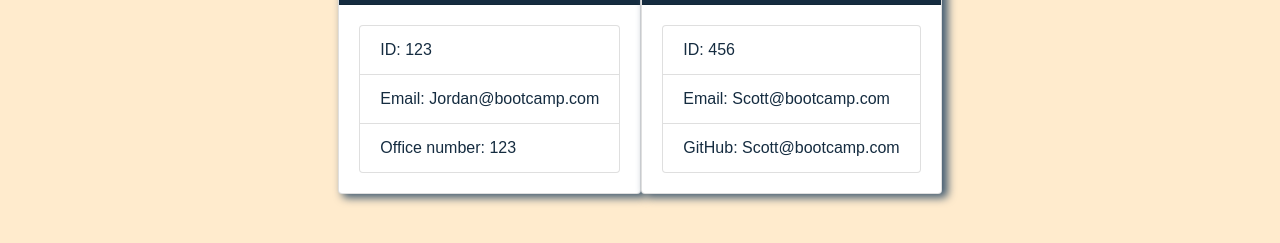
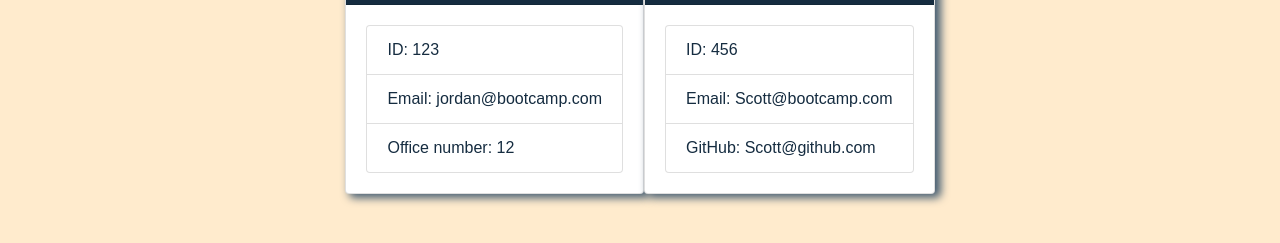
Before and after one commit to jmo1point0/TeamProfileGenerator, a website: page 02-Homework/Develop/output/team.html in a window 1280 px wide. Shown: the part 323-566 px from the top of the page. Drawn offline with nearby package versions, Linux system fonts and the light colour scheme.

Commit message:
updated readme

```diff
--- a/02-Homework/Develop/output/team.html
+++ b/02-Homework/Develop/output/team.html
@@ -31,8 +31,8 @@
     <div class="card-body">
         <ul class="list-group">
             <li class="list-group-item">ID: 123</li>
-            <li class="list-group-item">Email: <a href="mailto:Jordan@bootcamp.com">Jordan@bootcamp.com</a></li>
-            <li class="list-group-item">Office number: 123</li>
+            <li class="list-group-item">Email: <a href="mailto:jordan@bootcamp.com">jordan@bootcamp.com</a></li>
+            <li class="list-group-item">Office number: 12</li>
         </ul>
     </div>
 </div>
@@ -45,7 +45,7 @@
         <ul class="list-group">
             <li class="list-group-item">ID: 456</li>
             <li class="list-group-item">Email: <a href="mailto:Scott@bootcamp.com">Scott@bootcamp.com</a></li>
-            <li class="list-group-item">GitHub: <a href="https://github.com/Scott@bootcamp.com" target="_blank" rel="noopener noreferrer">Scott@bootcamp.com</a></li>
+            <li class="list-group-item">GitHub: <a href="https://github.com/Scott@github.com" target="_blank" rel="noopener noreferrer">Scott@github.com</a></li>
         </ul>
     </div>
 </div>
```
Also changed, not shown: 02-Homework/Assets/team.PNG (added), README.md.
